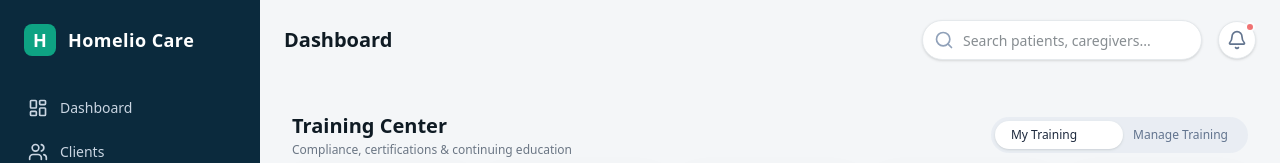
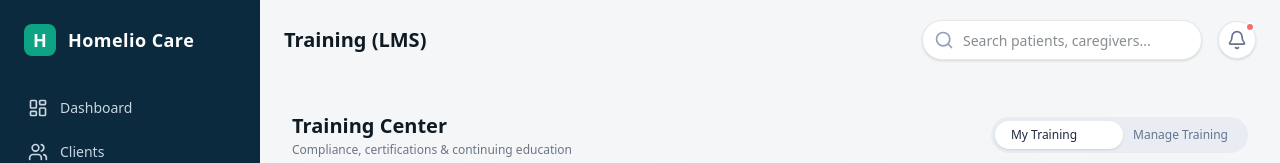
Before and after one commit to anilbuffer/homeliocare, a Next.js app: page /training in a window 1280 px wide. Shown: the top 163 px of the page. Built offline with nearby package versions, Linux system fonts and the light colour scheme.

Commit message:
feat: update Sidebar and TopBar components to improve pathname handling and dynamic page titles

```diff
--- a/src/components/layout/Sidebar.tsx
+++ b/src/components/layout/Sidebar.tsx
@@ -66,10 +66,8 @@ export function Sidebar() {
 
   // Initialize active item based on current path
   const [activeItem, setActiveItem] = useState(() => {
-    if (typeof window !== "undefined") {
-      if (pathname.startsWith("/training")) return "training";
-      if (pathname === "/dashboard" || pathname === "/") return "dashboard";
-    }
+    if (pathname?.startsWith("/training")) return "training";
+    if (pathname === "/dashboard" || pathname === "/") return "dashboard";
     return "dashboard";
   });
 
--- a/src/components/layout/TopBar.tsx
+++ b/src/components/layout/TopBar.tsx
@@ -1,16 +1,37 @@
 "use client";
 
 import React from "react";
+import { usePathname } from "next/navigation";
 import { Menu, Search, Bell } from "lucide-react";
 
 export function TopBar() {
+  const pathname = usePathname();
+
+  const getPageTitle = () => {
+    if (!pathname) return "Dashboard";
+    if (pathname.startsWith("/training")) return "Training (LMS)";
+    if (pathname.startsWith("/clients")) return "Clients";
+    if (pathname.startsWith("/scheduling")) return "Scheduling";
+    if (pathname.startsWith("/evv")) return "EVV Monitoring";
+    if (pathname.startsWith("/caregivers")) return "Caregivers & HR";
+    if (pathname.startsWith("/billing")) return "Billing & Claims";
+    if (pathname.startsWith("/incidents")) return "Incident & Risk";
+    if (pathname.startsWith("/compliance")) return "Compliance Tracking";
+    if (pathname.startsWith("/qa")) return "Quality Assurance";
+    if (pathname.startsWith("/reports")) return "Reports";
+    if (pathname.startsWith("/referrals")) return "Referrals & Intake";
+    if (pathname.startsWith("/communications")) return "Communications";
+    if (pathname.startsWith("/settings")) return "Settings";
+    return "Dashboard";
+  };
+
   return (
     <header className="h-20 px-6 flex items-center justify-between bg-page-bg sticky top-0 z-30">
       <div className="flex items-center gap-4">
         <button className="p-2 -ml-2 rounded-lg text-slate-500 hover:bg-slate-200 lg:hidden transition-colors">
           <Menu className="w-6 h-6" />
         </button>
-        <h1 className="text-xl font-semibold text-text-primary hidden sm:block">Dashboard</h1>
+        <h1 className="text-xl font-semibold text-text-primary hidden sm:block">{getPageTitle()}</h1>
       </div>
 
       <div className="flex items-center gap-4">
```
